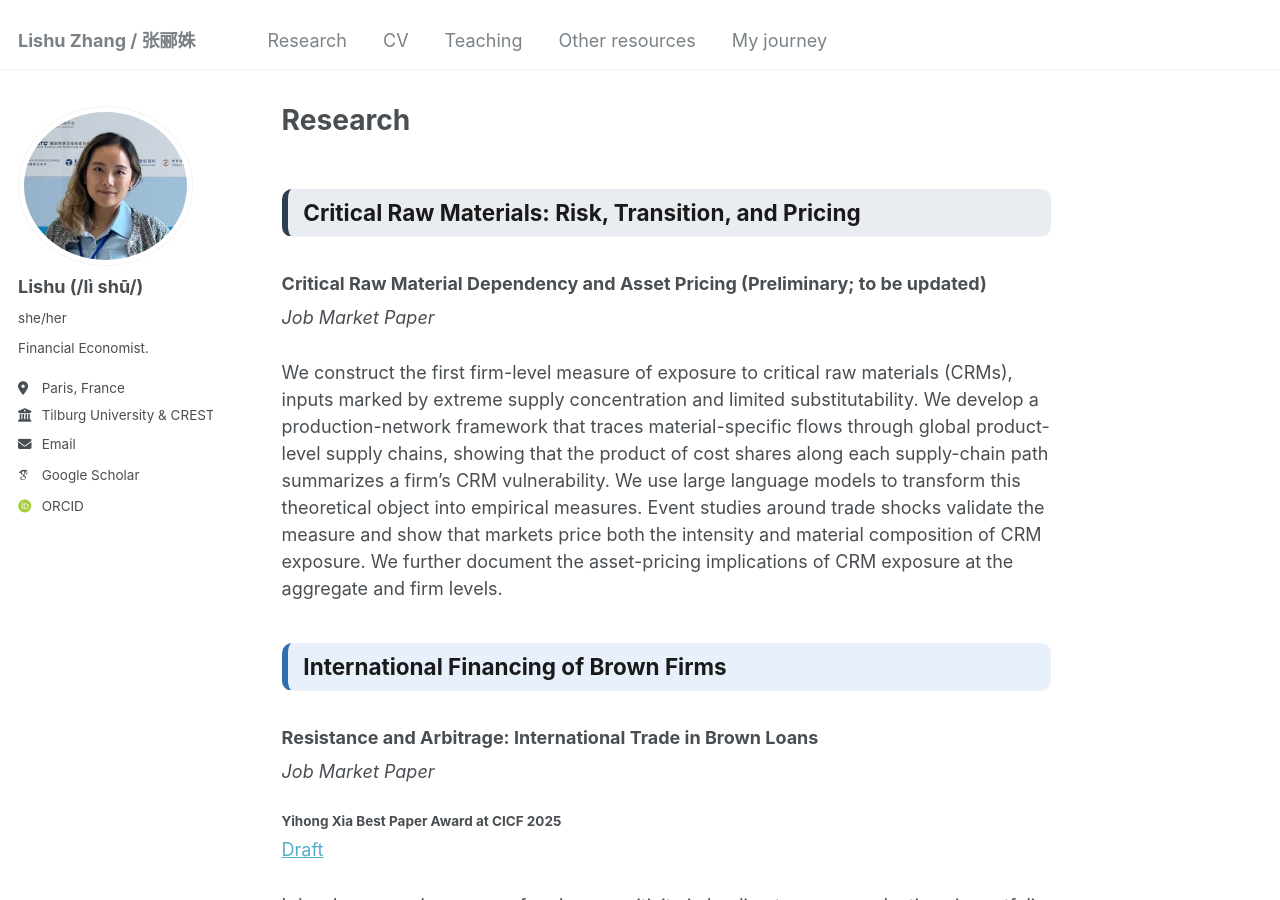
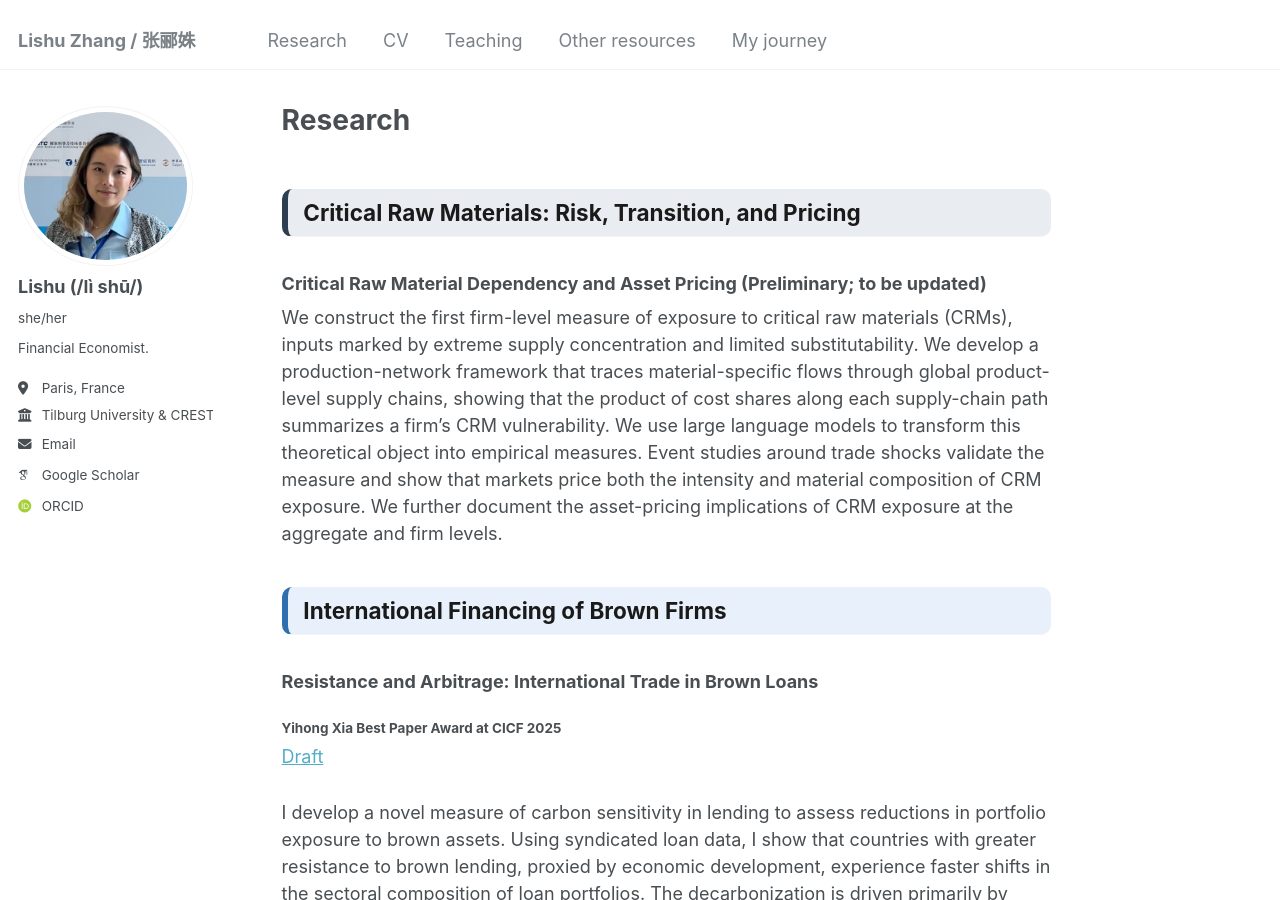
Before and after one commit to LishuZ/LishuZ.github.io, a Jekyll site: the page built from _pages/research.md, in a window 1280 px wide and 900 px high. Built offline with Jekyll 4.4.1, drawn with Linux system fonts in a browser that asks for light colours; some web fonts are replaced.

Commit message:
Remove redundant Job Market Paper tags from research page
Co-Authored-By: Claude Opus 4.8 (1M context) <noreply@anthropic.com>

```diff
--- a/_pages/research.md
+++ b/_pages/research.md
@@ -26,8 +26,6 @@ redirect_from:
 {: .theme .theme-crm}
 
 ### Critical Raw Material Dependency and Asset Pricing (Preliminary; to be updated)
-*Job Market Paper*
-
 We construct the first firm-level measure of exposure to critical raw materials (CRMs), inputs marked by extreme supply concentration and limited substitutability. We develop a production-network framework that traces material-specific flows through global product-level supply chains, showing that the product of cost shares along each supply-chain path summarizes a firm’s CRM vulnerability. We use large language models to transform this theoretical object into empirical measures. Event studies around trade shocks validate the measure and show that markets price both the intensity and material composition of CRM exposure. We further document the asset-pricing implications of CRM exposure at the aggregate and firm levels.
 <br/>
 
@@ -36,7 +34,6 @@ We construct the first firm-level measure of exposure to critical raw materials
 {: .theme .theme-fin}
 
 ### Resistance and Arbitrage: International Trade in Brown Loans
-*Job Market Paper*
 #### Yihong Xia Best Paper Award at CICF 2025
 [Draft](https://www.dropbox.com/scl/fi/hcqlp7ls6i2v8ughdodbc/JMP_2026.pdf?rlkey=z7iw0zsemz8hrkdfkr0eo2ima&st=xu14dxor&dl=0)
 
```
